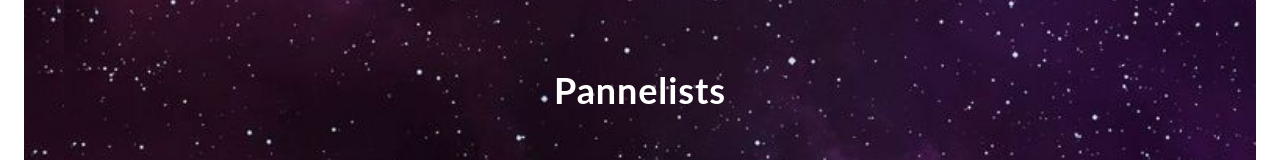
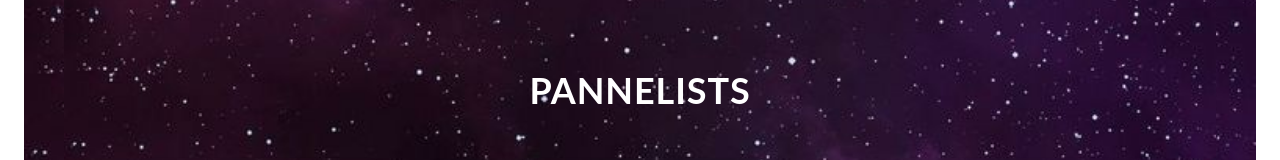
Before and after one commit to IEEE-Kinnaird/WIE-ILS-2025, a React (Vite) app in the folder wie-ils-2025/: page /speakers in a window 1280 px wide. Shown: the part 710-870 px from the top of the page. Built offline with nearby package versions, Linux system fonts and the light colour scheme.

Commit message:
All pages updated

```diff
--- a/wie-ils-2025/src/components/Pannelists.jsx
+++ b/wie-ils-2025/src/components/Pannelists.jsx
@@ -8,7 +8,7 @@ const Pannelists = () => {
 
     <div className=" text-white py-10 px-5 "
     >
-      <h1 className="text-4xl font-bold text-center mb-12 tracking-wide">Pannelists</h1>
+      <h1 className="text-4xl font-bold text-center mb-12 tracking-wide">PANNELISTS</h1>
       <div className="grid grid-cols-2 sm:grid-cols-2 md:grid-cols-3 gap-8 place-items-center">
         {PannelistsData.map((pannelist, index) => (
           <PannelistCard
```
